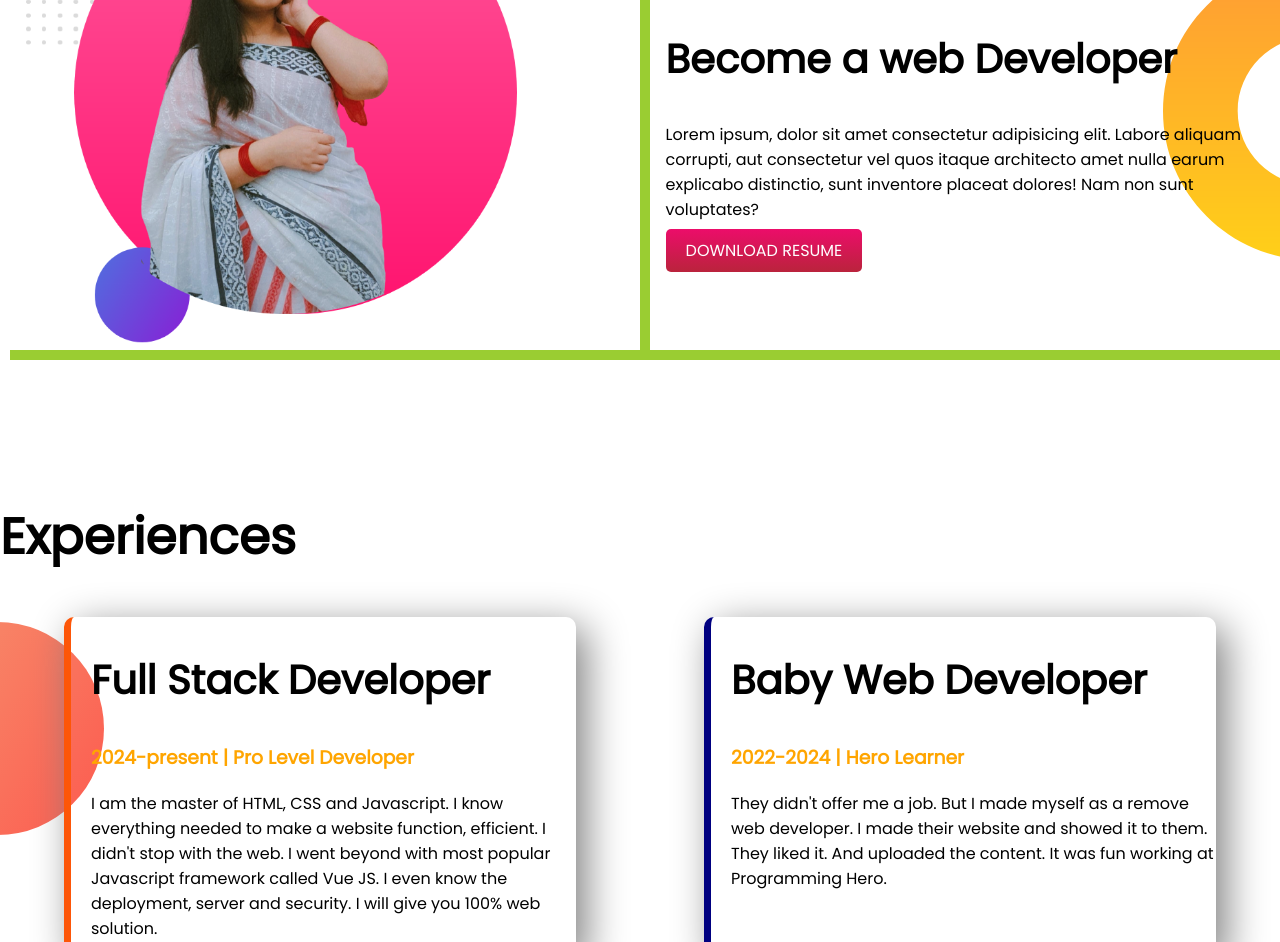
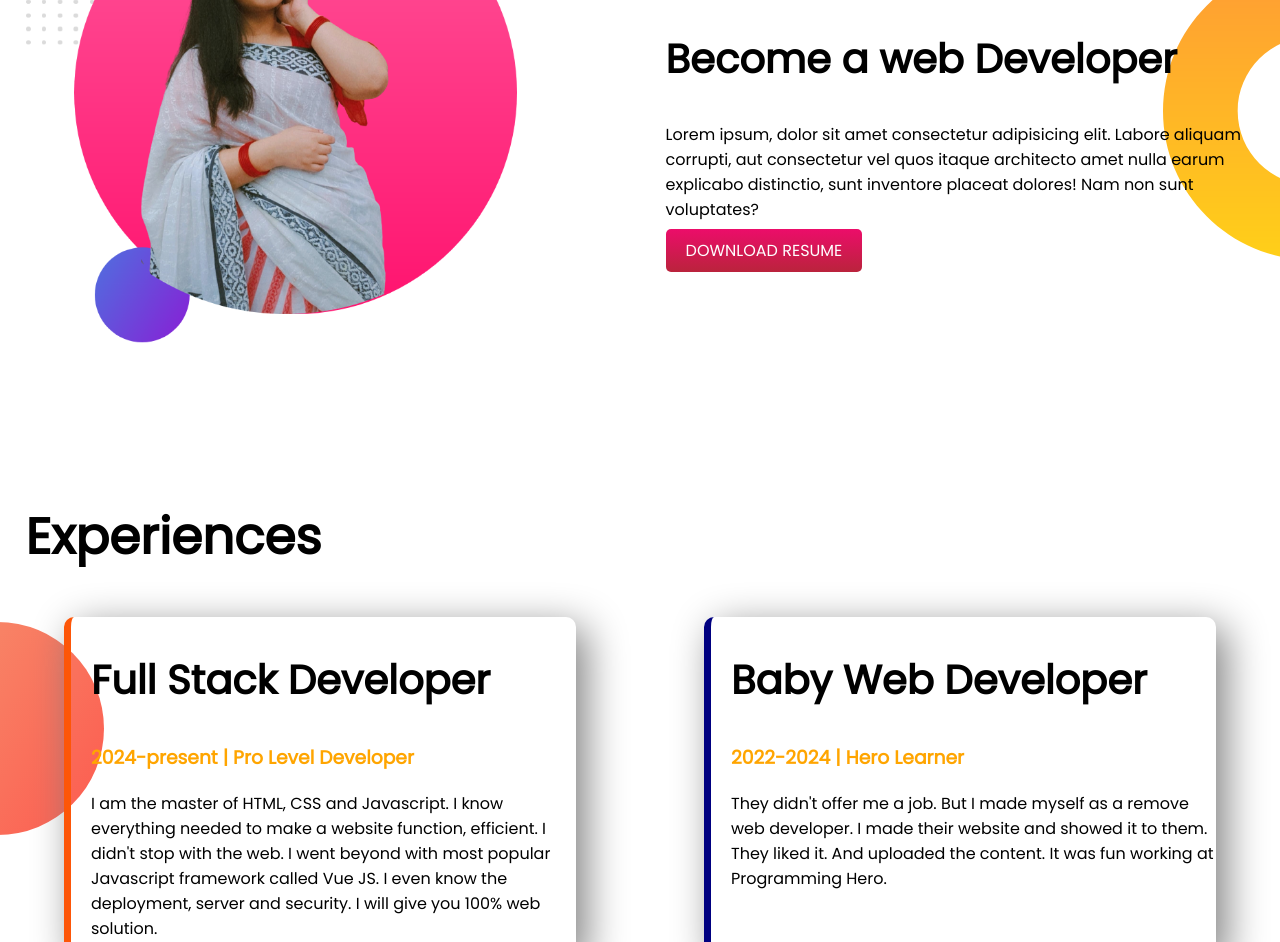
Before and after one commit to Tazida/developer-portfolio, a plain HTML site: page index.html in a window 1280 px wide. Shown: the part 774-1716 px from the top of the page. Drawn offline with Linux system fonts and the light colour scheme.

Commit message:
new section

```diff
--- a/style.css
+++ b/style.css
@@ -18,7 +18,6 @@ h2 {
 .half-width {
   width: 50%;
   padding-left: 2%;
-  box-shadow: 10px 10px yellowgreen;
 }
 .half-width img {
   width: 80%;
@@ -62,3 +61,6 @@ h2 {
 footer p {
   text-align: center;
 }
+.experience-area h1 {
+  margin-left: 2%;
+}
```
Also changed, not shown: images/jhankar.png (deleted), images/jhankar2.png (deleted), showOff/IMG_20210221_203522_939.jpg (deleted), showOff/muni.jpg (deleted), 5 other files.
